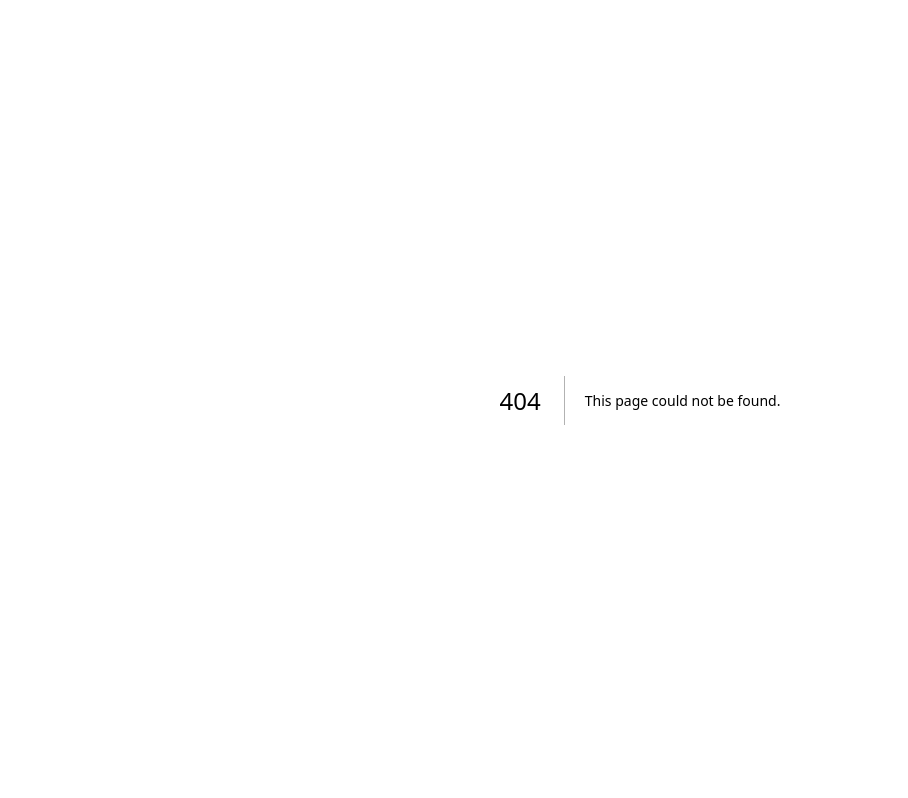
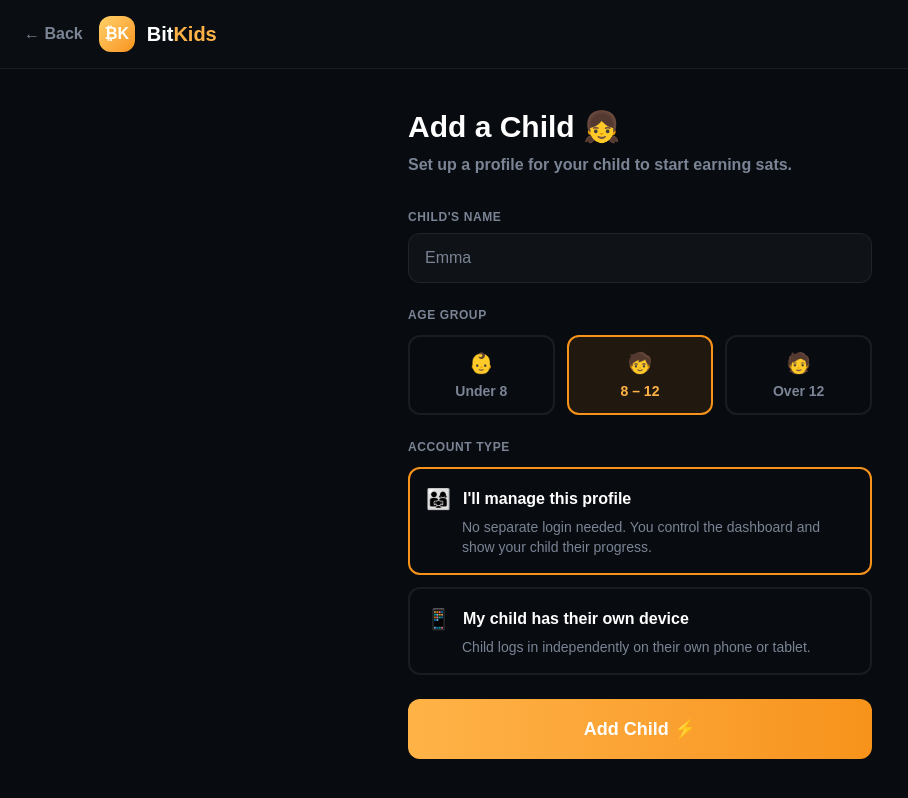
Before and after one commit to BitKidsapp/bitkids, a Next.js app: page /dashboard/add-child in a window 1280 px wide. Before the commit this address had no page. Shown: the whole page, without its empty margins (0-908 px from the left). Built offline with nearby package versions, Linux system fonts and the light colour scheme; no server answers.

Commit message:
Add child profile creation flow

```diff
--- /dev/null
+++ b/app/dashboard/add-child/page.tsx
@@ -0,0 +1,210 @@
+'use client'
+
+import { useState } from 'react'
+import { supabase } from '@/lib/supabase'
+
+export default function AddChildPage() {
+  const [name, setName] = useState('')
+  const [ageGroup, setAgeGroup] = useState<'under8' | '8-12' | 'over12'>('8-12')
+  const [walletType, setWalletType] = useState<'parent-managed' | 'own-login'>('parent-managed')
+  const [loading, setLoading] = useState(false)
+  const [error, setError] = useState('')
+
+  const handleSubmit = async (e: React.FormEvent) => {
+    e.preventDefault()
+    setLoading(true)
+    setError('')
+
+    try {
+      // Get current parent
+      const { data: { user } } = await supabase.auth.getUser()
+      if (!user) throw new Error('Not authenticated')
+
+      // Get or create family
+      let familyId: string
+
+      const { data: existingFamily } = await supabase
+        .from('families')
+        .select('id')
+        .eq('parent_id', user.id)
+        .single()
+
+      if (existingFamily) {
+        familyId = existingFamily.id
+      } else {
+        const { data: newFamily, error: familyError } = await supabase
+          .from('families')
+          .insert({ parent_id: user.id, name: 'Our Family' })
+          .select('id')
+          .single()
+        if (familyError) throw familyError
+        familyId = newFamily.id
+
+        // Update parent profile with family_id
+        await supabase
+          .from('profiles')
+          .update({ family_id: familyId })
+          .eq('id', user.id)
+      }
+
+      // Create child profile
+      const { error: childError } = await supabase
+        .from('profiles')
+        .insert({
+          id: crypto.randomUUID(),
+          name,
+          role: 'child',
+          family_id: familyId,
+          avatar_emoji: '🧒'
+        })
+
+      if (childError) throw childError
+
+      window.location.href = '/dashboard'
+    } catch (err: any) {
+      setError(err.message)
+    }
+
+    setLoading(false)
+  }
+
+  return (
+    <div className="min-h-screen bg-[#080B10]">
+      {/* Nav */}
+      <nav className="bg-[#0A0D12] border-b border-white/7 px-6 py-4 flex items-center gap-4">
+        <a href="/dashboard" className="text-[#7A8494] hover:text-white font-bold transition-colors">
+          ← Back
+        </a>
+        <div className="flex items-center gap-3">
+          <div className="w-9 h-9 rounded-xl bg-gradient-to-br from-[#FFD166] to-[#F7931A] flex items-center justify-center text-white font-black text-base">
+            ₿K
+          </div>
+          <span className="text-white font-black text-xl" style={{fontFamily: 'Nunito, sans-serif'}}>
+            Bit<span className="text-[#FFB347]">Kids</span>
+          </span>
+        </div>
+      </nav>
+
+      <div className="max-w-lg mx-auto px-6 py-10">
+        <div className="mb-8">
+          <h1 className="text-white font-black text-3xl mb-2" style={{fontFamily: 'Nunito, sans-serif'}}>
+            Add a Child 👧
+          </h1>
+          <p className="text-[#7A8494] font-semibold">
+            Set up a profile for your child to start earning sats.
+          </p>
+        </div>
+
+        <form onSubmit={handleSubmit} className="space-y-6">
+          {/* Name */}
+          <div>
+            <label className="block text-xs font-bold text-[#7A8494] uppercase tracking-wider mb-2">
+              Child's Name
+            </label>
+            <input
+              type="text"
+              value={name}
+              onChange={e => setName(e.target.value)}
+              placeholder="Emma"
+              required
+              className="w-full bg-[#0F1318] border border-white/7 rounded-xl px-4 py-3 text-white placeholder-[#7A8494] focus:outline-none focus:border-[#F7931A]/50 transition-colors"
+            />
+          </div>
+
+          {/* Age group */}
+          <div>
+            <label className="block text-xs font-bold text-[#7A8494] uppercase tracking-wider mb-3">
+              Age Group
+            </label>
+            <div className="grid grid-cols-3 gap-3">
+              {[
+                { value: 'under8', label: 'Under 8', emoji: '👶' },
+                { value: '8-12', label: '8 – 12', emoji: '🧒' },
+                { value: 'over12', label: 'Over 12', emoji: '🧑' },
+              ].map(option => (
+                <button
+                  key={option.value}
+                  type="button"
+                  onClick={() => {
+                    setAgeGroup(option.value as any)
+                    if (option.value === 'under8') setWalletType('parent-managed')
+                  }}
+                  className={`py-3 rounded-xl border-2 font-bold text-sm transition-all flex flex-col items-center gap-1 ${
+                    ageGroup === option.value
+                      ? 'border-[#F7931A] bg-[#F7931A]/10 text-[#FFB347]'
+                      : 'border-white/7 text-[#7A8494] hover:border-white/20'
+                  }`}
+                >
+                  <span className="text-xl">{option.emoji}</span>
+                  {option.label}
+                </button>
+              ))}
+            </div>
+          </div>
+
+          {/* Account type */}
+          <div>
+            <label className="block text-xs font-bold text-[#7A8494] uppercase tracking-wider mb-3">
+              Account Type
+            </label>
+            <div className="space-y-3">
+              <button
+                type="button"
+                onClick={() => setWalletType('parent-managed')}
+                className={`w-full p-4 rounded-xl border-2 text-left transition-all ${
+                  walletType === 'parent-managed'
+                    ? 'border-[#F7931A] bg-[#F7931A]/08'
+                    : 'border-white/7 hover:border-white/20'
+                }`}
+              >
+                <div className="flex items-center gap-3 mb-1">
+                  <span className="text-xl">👨‍👩‍👧</span>
+                  <span className="text-white font-bold">I'll manage this profile</span>
+                  {ageGroup === 'under8' && (
+                    <span className="text-xs bg-[#F7931A]/20 text-[#FFB347] px-2 py-0.5 rounded-full font-bold">Recommended</span>
+                  )}
+                </div>
+                <p className="text-[#7A8494] text-sm ml-9">No separate login needed. You control the dashboard and show your child their progress.</p>
+              </button>
+
+              {ageGroup !== 'under8' && (
+                <button
+                  type="button"
+                  onClick={() => setWalletType('own-login')}
+                  className={`w-full p-4 rounded-xl border-2 text-left transition-all ${
+                    walletType === 'own-login'
+                      ? 'border-[#3AADFF] bg-[#3AADFF]/08'
+                      : 'border-white/7 hover:border-white/20'
+                  }`}
+                >
+                  <div className="flex items-center gap-3 mb-1">
+                    <span className="text-xl">📱</span>
+                    <span className="text-white font-bold">My child has their own device</span>
+                    {ageGroup === 'over12' && (
+                      <span className="text-xs bg-[#3AADFF]/20 text-[#3AADFF] px-2 py-0.5 rounded-full font-bold">Recommended</span>
+                    )}
+                  </div>
+                  <p className="text-[#7A8494] text-sm ml-9">Child logs in independently on their own phone or tablet.</p>
+                </button>
+              )}
+            </div>
+          </div>
+
+          {error && (
+            <div className="bg-red-500/10 border border-red-500/30 rounded-xl px-4 py-3 text-red-400 text-sm">
+              {error}
+            </div>
+          )}
+
+          <button
+            type="submit"
+            disabled={loading}
+            className="w-full bg-gradient-to-r from-[#FFB347] to-[#F7931A] text-white font-black py-4 rounded-xl text-lg hover:opacity-90 transition-opacity disabled:opacity-50"
+          >
+            {loading ? 'Adding...' : 'Add Child ⚡'}
+          </button>
+        </form>
+      </div>
+    </div>
+  )
+}
--- a/app/dashboard/page.tsx
+++ b/app/dashboard/page.tsx
@@ -104,10 +104,10 @@ export default function DashboardPage() {
               <span className="text-2xl">➕</span>
               Create Chore
             </button>
-            <button className="bg-[#0F1318] border border-white/7 text-white font-black py-4 px-6 rounded-2xl text-lg hover:border-[#F7931A]/40 transition-colors flex items-center gap-3">
-              <span className="text-2xl">👤</span>
-              Add Child
-            </button>
+           <a href="/dashboard/add-child" className="bg-[#0F1318] border border-white/7 text-white font-black py-4 px-6 rounded-2xl text-lg hover:border-[#F7931A]/40 transition-colors flex items-center gap-3">
+  <span className="text-2xl">👤</span>
+  Add Child
+</a>
           </div>
         )}
 
```
